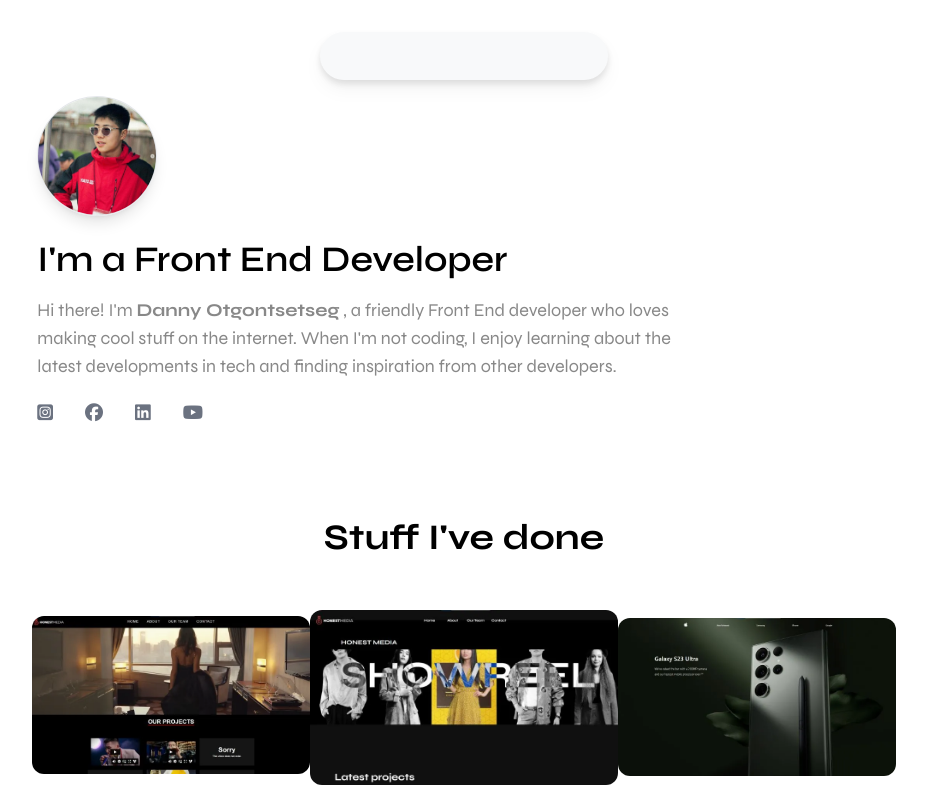
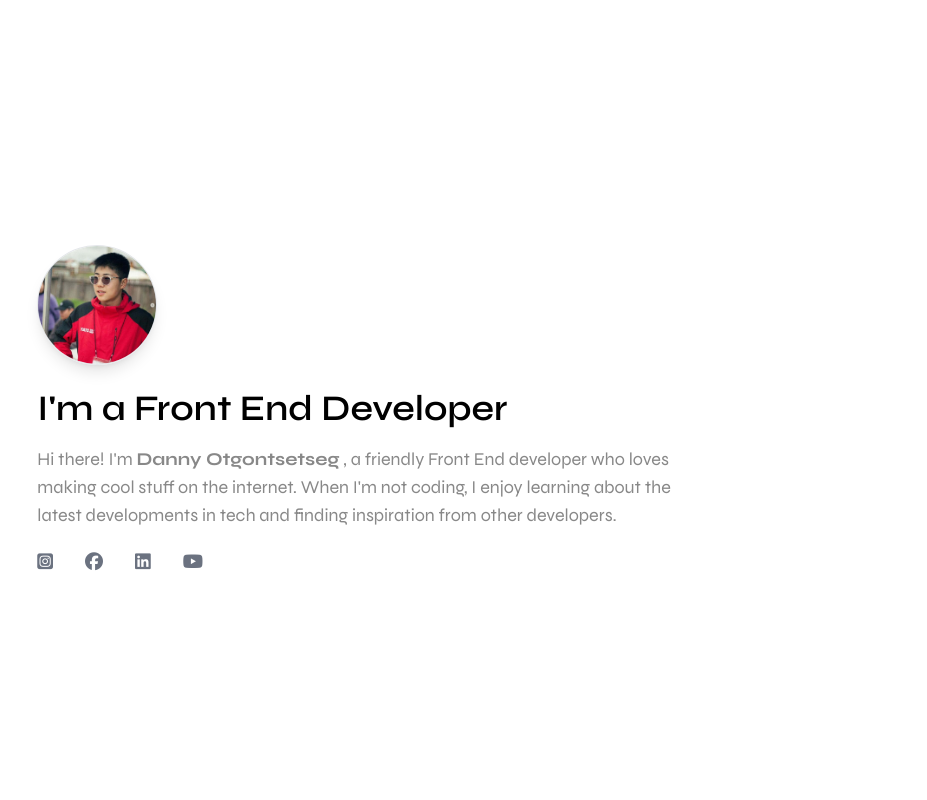
Before and after one commit to dnii0412/danny-portfolio, a React (Vite) app: page / in a window 1280 px wide. Shown: the top 800 px of the page, without its empty margins (176-1103 px from the left). Built offline with nearby package versions, Linux system fonts and the light colour scheme.

Commit message:
added motions and removed the navbar

```diff
--- a/package.json
+++ b/package.json
@@ -18,6 +18,7 @@
     "@fortawesome/free-solid-svg-icons": "^6.6.0",
     "@fortawesome/react-fontawesome": "^0.2.2",
     "firebase": "^10.12.4",
+    "framer-motion": "^11.3.27",
     "react": "^18.3.1",
     "react-dom": "^18.3.1",
     "react-router-dom": "^6.25.1"
--- a/src/App.jsx
+++ b/src/App.jsx
@@ -1,5 +1,6 @@
 import React from 'react';
-import Navbar from './components/Navbar';
+import ReactDOM from 'react-dom';
+// import Navbar from './components/Navbar';
 import Hero from './components/Hero';
 import Stuffs from './components/Stuffs';
 import Skill from './components/Skill';
@@ -16,7 +17,7 @@ const App = () => {
     <>
      <div style={screenSize} className='flex flex-col items-center justify-center bg-white h-auto '>
 
-     <Navbar/>
+     {/* <Navbar/> */}
       <Hero/>
       <Stuffs/>
       <Experience/>
--- a/src/components/Experience.jsx
+++ b/src/components/Experience.jsx
@@ -53,7 +53,7 @@ const exp = () => {
                         </figure>
                         <div className='space-y-2 last:mb-4'>
                             <p className='font-bold'>Honest Media</p>
-                            <p className='text-gray'>TV advertisement company (haven't hosted yet)</p>
+                            <p className='text-gray'>TV advertisement company (Haven't published yet)</p>
                         </div>
                     </aside>
                     {/* second project */}
@@ -63,7 +63,7 @@ const exp = () => {
                         </figure>
                         <div className='space-y-2 last:mb-4'>
                         <p className='font-bold'>Phone Market</p>
-                        <p className='text-gray'>Phone market sketch Website (Related on PC)</p>
+                        <p className='text-gray'>Phone market sketch Website (Related on every other bigger screens except for mobile devices)</p>
                         </div>
                     </aside>
                 </div>
--- a/src/components/Hero.jsx
+++ b/src/components/Hero.jsx
@@ -1,5 +1,8 @@
 import React from 'react';
 import '../index.css'
+// motion
+import {motion} from 'framer-motion'
+import {fadeIn} from '../components/variants'
 import Profile from '../assets/profile.png';
 // import { Link } from "react-router-dom";
 import { FontAwesomeIcon } from '@fortawesome/react-fontawesome';
@@ -7,6 +10,7 @@ import { faCoffee } from '@fortawesome/free-solid-svg-icons';
 const Hero = () => {
     const size = {
         width: '80%',
+        height: '90vh',
         backGroundColor: '#EEEDED',
         // border: '1px solid'
     };
@@ -39,20 +43,52 @@ const Hero = () => {
             <section className='w-5/6 space-y-6 mt-24'>
                 {/* profile img below */}
                 <figure>
-                    <img style={proSize} src={Profile} className='shadow-lg ' alt="Profile image" />
+                    <motion.img style={proSize} src={Profile} className='shadow-lg' alt="Profile image"
+                        variants={fadeIn("right", 0.2)}
+                        initial="hiddenLong"
+                        whileInView={"show"}
+                        viewport={{once:false, amount:0.7}}
+                    />
                 </figure>
                 {/* titles here */}
                 <aside>
                     <div className="main-title flex-wrap w-9/12 space-y-4">
-                        <h1 className='text-4xl font-semibold'>I'm a Front End Developer</h1>
-                        <p style={customColor} className='text-lg text-gray  '>Hi there! I'm <a className='font-bold'>Danny Otgontsetseg</a> , a friendly Front End developer who loves making cool stuff on the internet. When I'm not coding, I enjoy learning about the latest developments in tech and finding inspiration from other developers. </p>
+                        <motion.h1 className='text-4xl font-semibold'
+                            variants={fadeIn("up", 0.2)}
+                            initial="hidden"
+                            whileInView={"show"}
+                            viewport={{once:false, amount:0.7}}
+                        >I'm a Front End Developer</motion.h1>
+                        <motion.p style={customColor} className='text-lg text-gray'
+                            variants={fadeIn("up", 0.2)}
+                            initial="hiddenLong"
+                            whileInView={"show"}
+                            viewport={{once:false, amount:0.7}}
+                        >Hi there! I'm <a className='font-bold'>Danny Otgontsetseg</a> , a friendly Front End developer who loves making cool stuff on the internet. When I'm not coding, I enjoy learning about the latest developments in tech and finding inspiration from other developers. </motion.p>
                     </div>
                     {/* add social icon soon */}
                     <div className="icons flex space-x-8 text-lg mt-6 text-gray cursor-pointer ">
-                        <i onClick={igClick} className="fa-brands fa-square-instagram hover:text-black  transition-colors duration-300 "></i>
-                        <i onClick={fbClick} className="fa-brands fa-facebook hover:text-black  transition-colors duration-300"></i>
-                        <i onClick={lnkClick} className="fa-brands fa-linkedin hover:text-black  transition-colors duration-300"></i>
-                        <i onClick={ytClick} className="fa-brands fa-youtube hover:text-black  transition-colors duration-300"></i>
+                        <motion.i onClick={igClick} className="fa-brands fa-square-instagram hover:text-black  transition-colors duration-300"
+                            variants={fadeIn("up", 0.6)}
+                            initial="hidden"
+                            whileInView={"show"}
+                            viewport={{once:false, amount:0.7}}
+                        ></motion.i>
+                        <motion.i onClick={fbClick} className="fa-brands fa-facebook hover:text-black  transition-colors duration-300"
+                            variants={fadeIn("up", 0.8)}
+                            initial="hidden"
+                            whileInView={"show"}
+                            viewport={{once:false, amount:0.7}}  ></motion.i>
+                        <motion.i onClick={lnkClick} className="fa-brands fa-linkedin hover:text-black  transition-colors duration-300"
+                            variants={fadeIn("up", 0.9)}
+                            initial="hidden"
+                            whileInView={"show"}
+                            viewport={{once:false, amount:0.7}}  ></motion.i>
+                        <motion.i onClick={ytClick} className="fa-brands fa-youtube hover:text-black  transition-colors duration-300"
+                            variants={fadeIn("up", 1)}
+                            initial="hidden"
+                            whileInView={"show"}
+                            viewport={{once:false, amount:0.7}}  ></motion.i>
                     </div>
                 </aside>
             </section>
--- a/src/components/Navbar.jsx
+++ b/src/components/Navbar.jsx
@@ -1,27 +1,25 @@
-import React from 'react';
-import { Link } from "react-router-dom";
-import '../index.css';
+// import React from 'react';
+// import { Link } from "react-router-dom";
+// import '../index.css';
 
-const Navbar = () => {
-  return (
-    <>
-      <header className='top-8 w-full fixed h-12 flex items-center justify-center sm-280:opacity-0 sm-280:-z-40 md:opacity-100 md:z-40'>
-        <nav className='w-72 bg-white flex items-center justify-center h-full rounded-full drop-shadow-lg font-bold'>
-          <ul className='border-borderColor flex w-full justify-around text-black text-lg z-50 relative'>
-            <li className='transition duration-200 hover:text-brown cursor-pointer' aria-label="Home">
-              {/* <Link to="/">Home</Link> */}
-            </li>
-            <li className='transition duration-200 hover:text-brown cursor-pointer' aria-label="About">
-              {/* <Link to="/about">About</Link> */}
-            </li>
-            <li className='transition duration-200 hover:text-brown cursor-pointer' aria-label="Contact">
-              {/* <Link to="/contact">Contact</Link> */}
-            </li>
-          </ul>
-        </nav>
-      </header>
-    </>
-  );
-}
+// const Navbar = () => {
+//   return (
+//     <header className='top-8 w-full fixed h-12 flex items-center justify-center sm-280:opacity-0 sm-280:-z-40 md:opacity-100 md:z-40'>
+//       <nav className='w-72 bg-white flex items-center justify-center h-full rounded-full drop-shadow-lg font-bold'>
+//         <ul className='border-borderColor flex w-full justify-around text-black text-lg z-50 relative'>
+//           <li className='transition duration-200 hover:text-brown cursor-pointer' aria-label="Home">
+//             <Link to="/">Home</Link>
+//           </li>
+//           <li className='transition duration-200 hover:text-brown cursor-pointer' aria-label="Stuffs">
+//             <Link to="/stuffs">Stuffs</Link>
+//           </li>
+//           <li className='transition duration-200 hover:text-brown cursor-pointer' aria-label="Contact">
+//             <Link to="/contact">Contact</Link>
+//           </li>
+//         </ul>
+//       </nav>
+//     </header>
+//   );
+// }
 
-export default Navbar;
+// export default Navbar;
--- /dev/null
+++ b/src/components/variants.js
@@ -0,0 +1,23 @@
+export const fadeIn = (direction, delay) => {
+    return{
+        hidden: {
+            y: direction === 'up'   ? 12 : direction === 'down' ? -12 : 0, opacity: 0,
+            X: direction === 'left' ? 12 : direction === 'right' ? -12 : 0, opacity: 0,
+        },
+        hiddenLong:{
+            y: direction === 'up'   ? 24 : direction === 'down' ? -24 : 0, opacity: 0,
+            X: direction === 'left' ? 24 : direction === 'right' ? -24 : 0, opacity: 0,
+        },
+        show: {
+            y: 0,
+            x: 0,
+            opacity: 1,
+                transition:{
+                    type: 'tween',
+                    duration: 1.2,
+                    delay: delay,
+                    ease: [0.25, 0.25, 0.25, 0.75],
+                }
+        }
+    }
+};
```
Also changed, not shown: header.jsx (+19 -19 lines), src/components/Stuffs.jsx (+30 -8 lines), src/main.jsx (+6 -4 lines), 1 other file (tests, documents, lock files or other folders).
